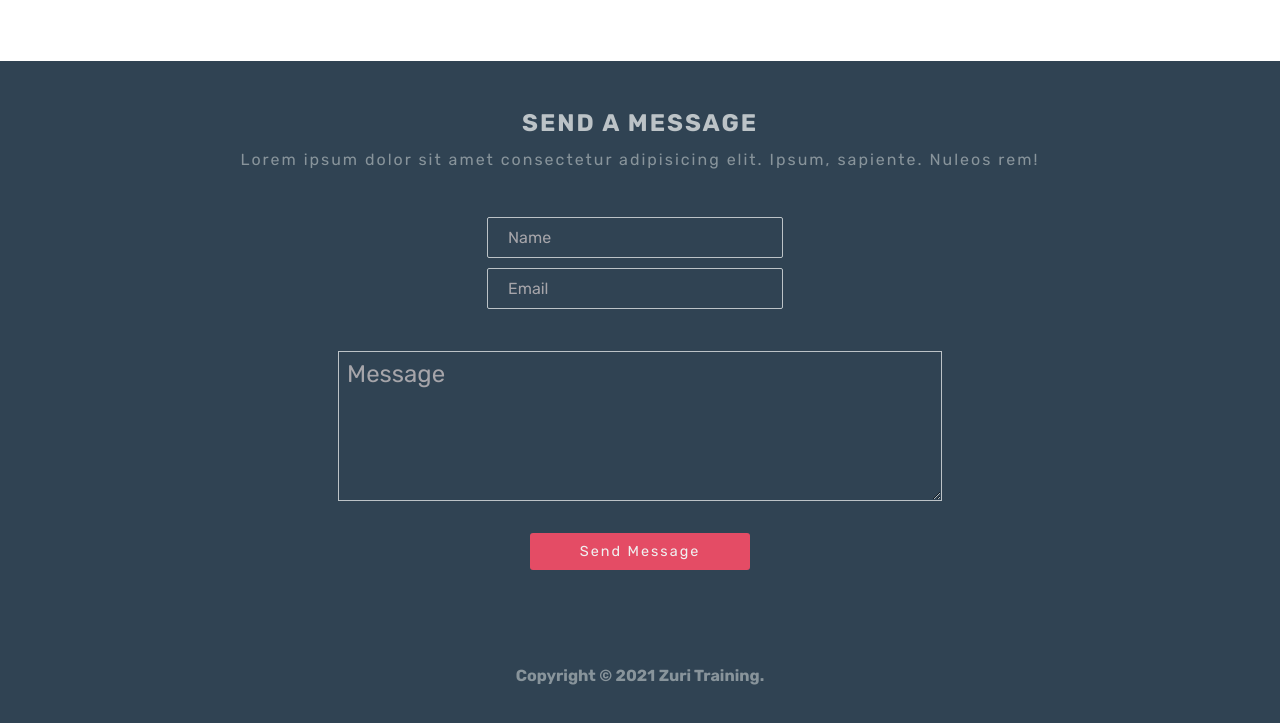
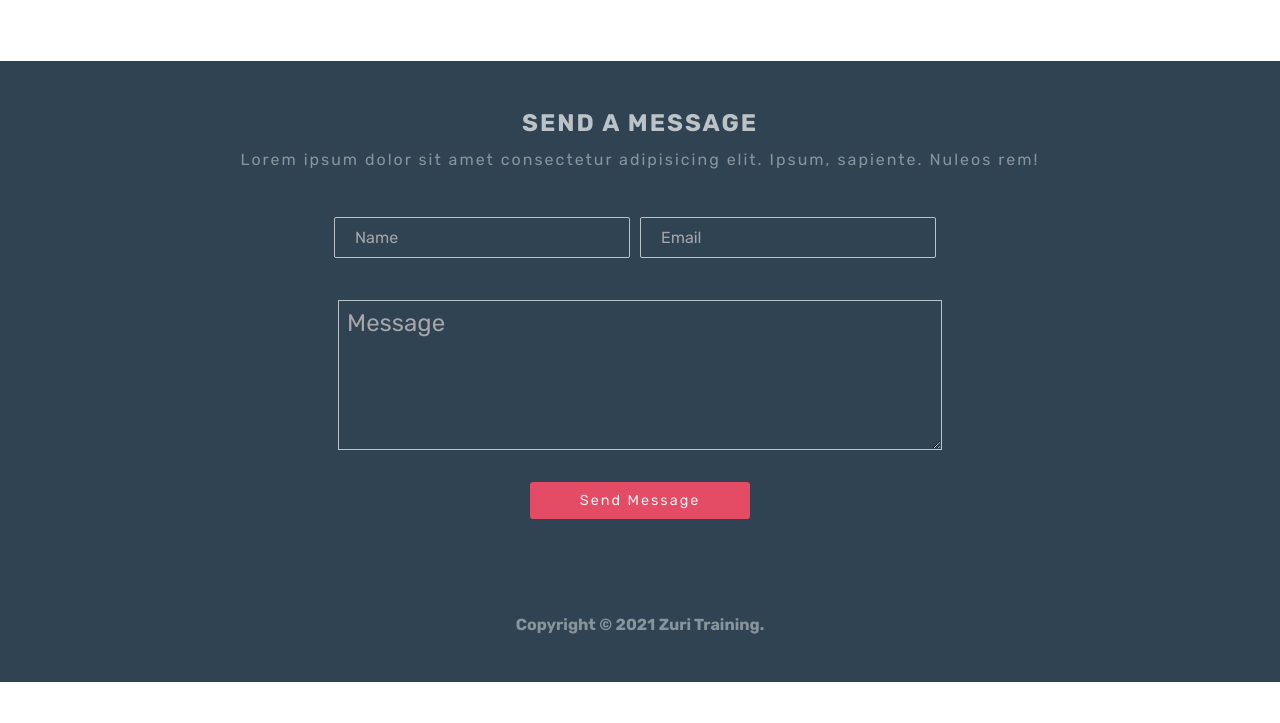
Before and after one commit to cgnnanna/zuri-responsive-design-starter, a plain HTML site: page index.html in a window 1280 px wide. Shown: the part 2119-2842 px from the top of the page. After the commit the page ends 2801 px from the top, so only its background shows below. Drawn offline with Linux system fonts and the light colour scheme.

Commit message:
changes on media query

```diff
--- a/assets/css/media-query.css
+++ b/assets/css/media-query.css
@@ -22,7 +22,8 @@
         cursor: pointer;
         background-color: transparent;
     }
-    .hamburger.active .bar:nth-child(2) {
+
+    /* .hamburger.active .bar:nth-child(2) {
         opacity: 0;
     }
 
@@ -32,7 +33,7 @@
 
     .hamburger.active .bar:nth-child(3) {
         transform: translateY(-8px) rotate(-45deg);
-    }
+    } */
 
     div.hero-section {
         padding: 5rem;
@@ -318,15 +319,6 @@
 }
 
 @media only screen and (min-width: 992px){
-    @import url('https://fonts.googleapis.com/css2?family=Rubik:wght@400;700&display=swap');
-
-* {
-    margin: 0;
-    padding: 0;
-    box-sizing: border-box;
-    font-family: 'Rubik', sans-serif;
-}
-
 div.nav-bar {
     display: flex;
     justify-content: space-between;
@@ -600,8 +592,9 @@ div.footer-content p {
 
 div.footer-input {
     display: flex;
+    flex-direction: row;
     justify-content: center;
-    align-items: center;
+    align-items: stretch;
     padding-top: 3rem;
 }
 
@@ -673,3 +666,4 @@ div.footer h6 {
     font-size: 1rem;
     padding-top: 6rem;
 }
+}
```
